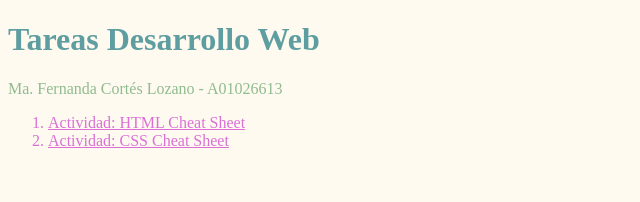
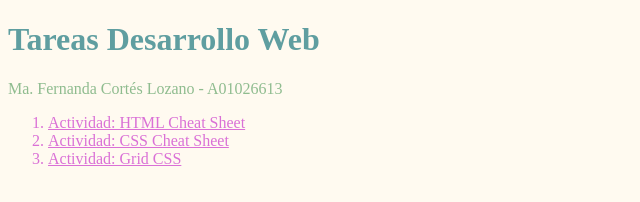
Before and after one commit to fernicortlo/CheatSheet_HTML_A01026613, a plain HTML site: page index.html in a window 1280 px wide. Shown: the whole page, without its empty margins (0-640 px from the left). Drawn offline with Linux system fonts and the light colour scheme.

Commit message:
index for 3rd hw

```diff
--- a/index.html
+++ b/index.html
@@ -17,6 +17,8 @@
 
         <li> <a style="color: orchid;" href = css_cheat_sheet.html > Actividad: CSS Cheat Sheet </a> </li>
 
+        <li> <a style="color: orchid;" href = activity_css_grid.html > Actividad: Grid CSS </a> </li>
+
     </ol>
 
 </body>
```
Also changed, not shown: activity_css_grid.html (line endings or trailing spaces).
